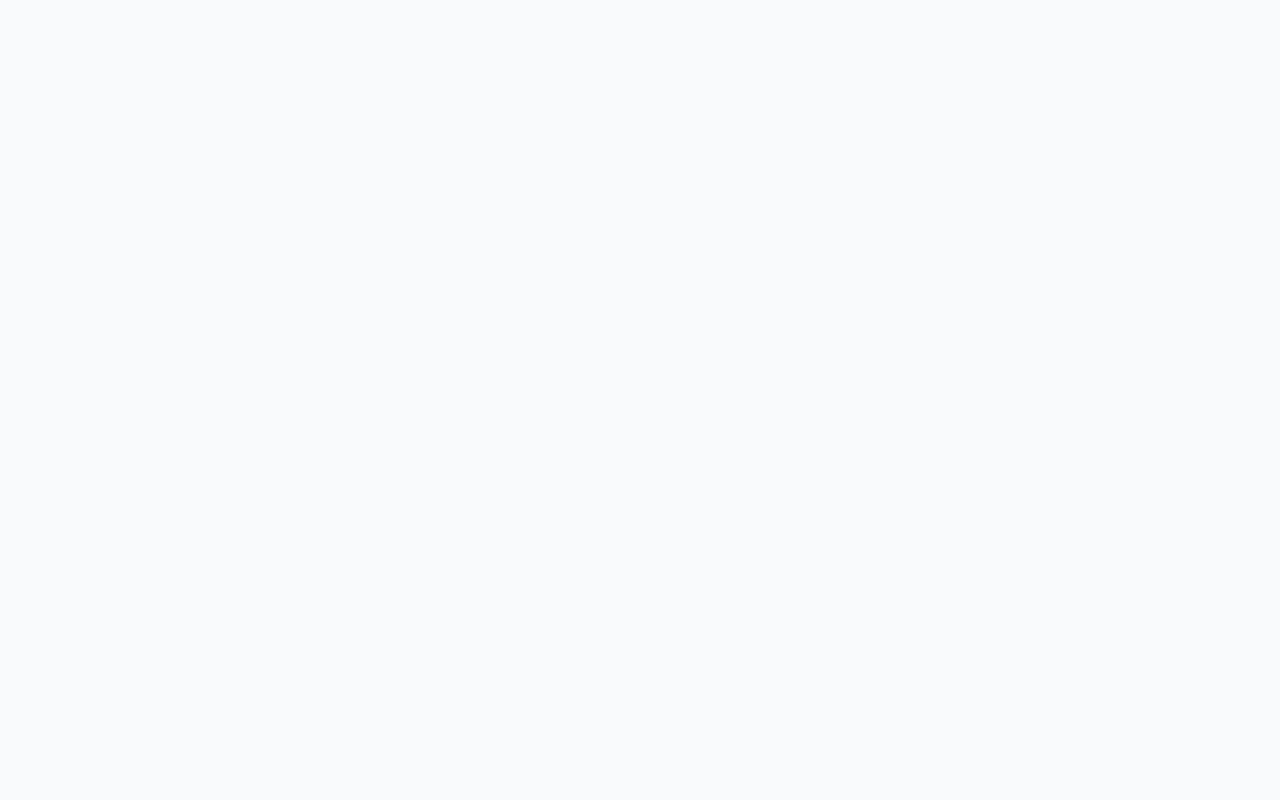
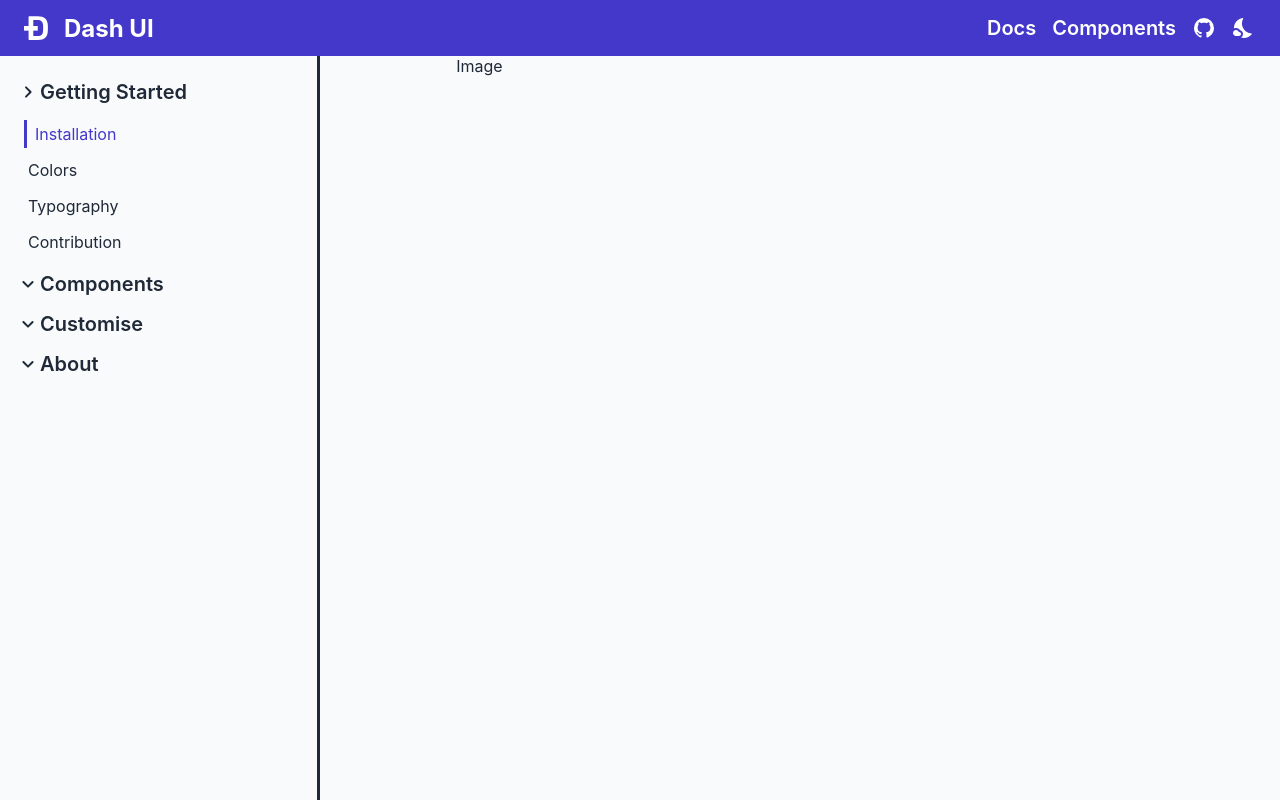
Before and after one commit to thesudeshdas/22-component-library, a React (Create React App) app: page /components/image in a window 1280 px wide. Before the commit this address had no page. Built offline with nearby package versions, Linux system fonts and the light colour scheme.

Commit message:
feat: image page made

```diff
--- a/src/App.js
+++ b/src/App.js
@@ -1,6 +1,14 @@
 import './App.css';
 import { Route, Routes } from 'react-router-dom';
-import { Alert, Avatar, Button, Components, Docs, Installation } from './pages';
+import {
+  Alert,
+  Avatar,
+  Button,
+  Components,
+  Docs,
+  Image,
+  Installation,
+} from './pages';
 
 function App() {
   return (
@@ -14,6 +22,7 @@ function App() {
           <Route path='alert' element={<Alert />} />
           <Route path='button' element={<Button />} />
           <Route path='avatar' element={<Avatar />} />
+          <Route path='image' element={<Image />} />
         </Route>
       </Routes>
     </div>
--- a/src/data/navigation.data.js
+++ b/src/data/navigation.data.js
@@ -49,6 +49,11 @@ export const navigationData = [
         subCategory: 'Button',
         link: '/components/button',
       },
+      {
+        id: 'subcat009',
+        subCategory: 'Image',
+        link: '/components/image',
+      },
     ],
   },
   {
--- /dev/null
+++ b/src/pages/image/Image.jsx
@@ -0,0 +1,9 @@
+import { useEffect } from 'react';
+
+export default function Image() {
+  useEffect(() => {
+    document.title = 'Dash UI | Image';
+  }, []);
+
+  return <div>Image</div>;
+}
--- a/src/pages/index.js
+++ b/src/pages/index.js
@@ -3,6 +3,7 @@ import Avatar from './avatar/Avatar';
 import Button from './button/Button';
 import Components from './components/Components';
 import Docs from './docs/Docs';
+import Image from './image/Image';
 import Installation from './installation/Installation';
 
-export { Alert, Avatar, Button, Components, Docs, Installation };
+export { Alert, Avatar, Button, Components, Docs, Image, Installation };
```
